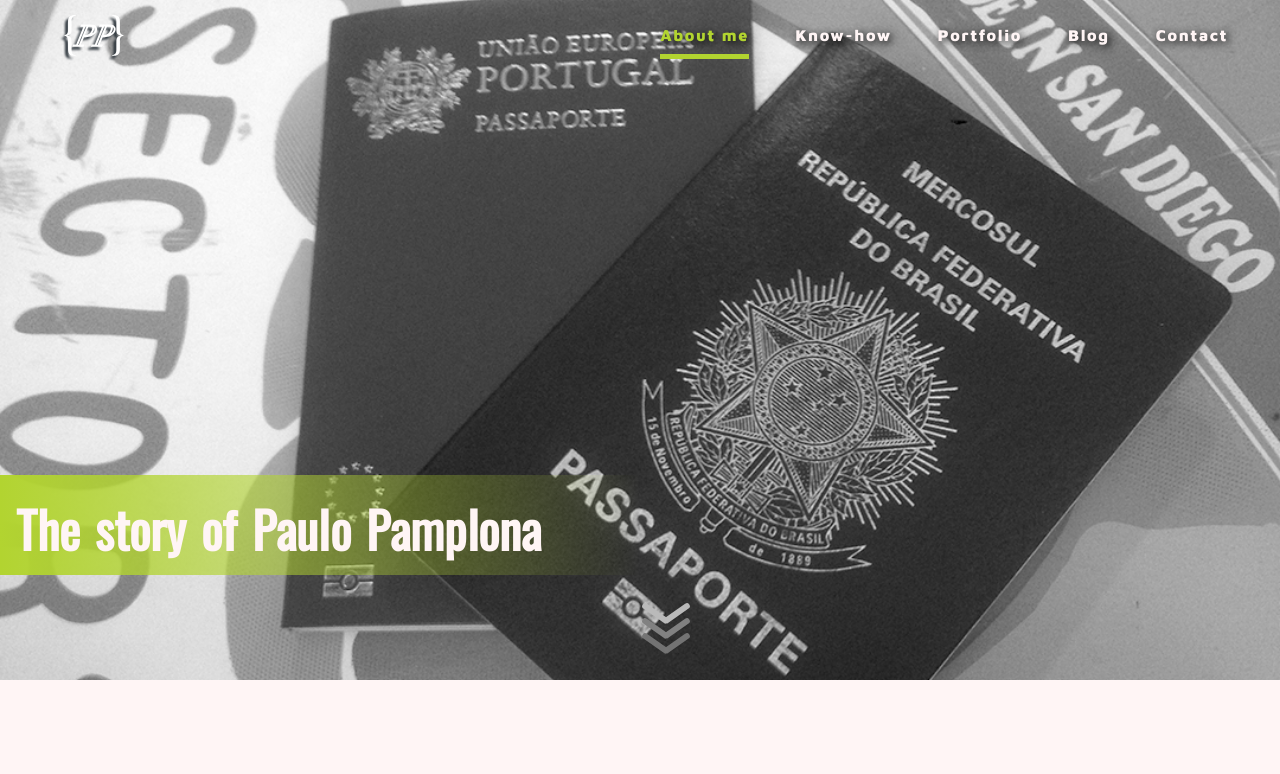
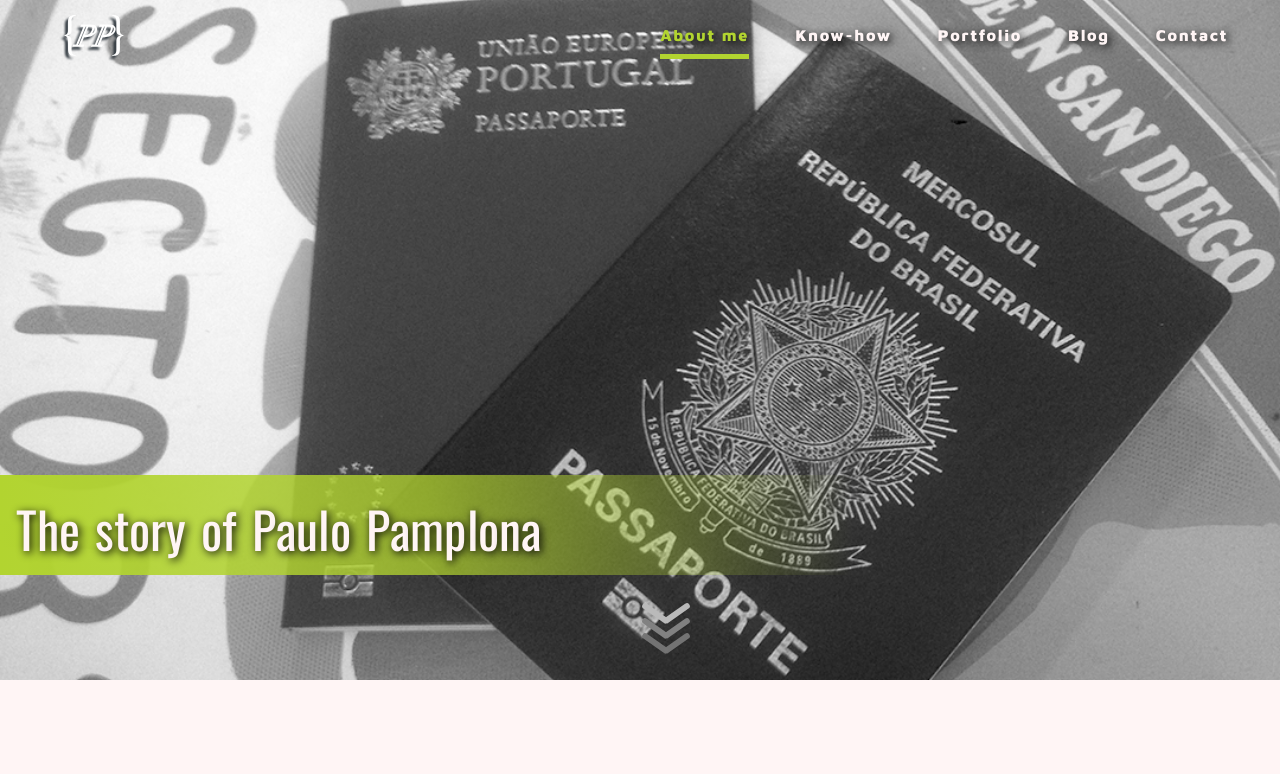
Before and after one commit to pamplonapaulo/portfolio, a PHP site: page /pages/about.html in a window 1280 px wide. Shown: the top 774 px of the page. Run offline with PHP 8.4, Linux system fonts and the light colour scheme; some web fonts are replaced.

Commit message:
more improvements

```diff
--- a/css/style.css
+++ b/css/style.css
@@ -275,7 +275,7 @@ Header Components
   text-align: center;
   transform: translate(0%, -50%); }
   .headerSection .headerWrap {
-    background: linear-gradient(to right, #b2d430, transparent, transparent);
+    background: linear-gradient(to right, #b2d430, rgba(178, 212, 48, 0.75), transparent, transparent);
     position: absolute;
     height: 100px;
     width: 100%;
@@ -368,13 +368,13 @@ div.main-content.container-lg {
 h6 {
   position: relative;
   text-align: left;
-  font-weight: 800;
   z-index: 999;
   margin-left: 16px;
   display: block;
   font-size: 3rem;
   font-family: 'Oswald', sans-serif;
-  color: #FFF5F5; }
+  color: #FFF5F5;
+  text-shadow: 2px 2px 8px #000; }
   @media only screen and (min-width: 768px) {
     h6 {
       font-size: 4rem; } }
@@ -512,16 +512,24 @@ Responsive Top Menu
   width: 100%;
   height: 100%;
   font-weight: 800;
-  background-color: rgba(44, 52, 59, 0.9); }
+  background-color: rgba(44, 52, 59, 0.9);
+  display: table; }
+  @media only screen and (min-width: 1170px) {
+    .menu {
+      display: block; } }
   .menu > ul {
-    display: block;
-    text-align: center; }
-  .menu > ul {
+    display: table-cell;
+    vertical-align: middle;
+    text-align: center;
     margin-top: 40px;
     text-shadow: 2px 2px 8px #2C343B; }
+    @media only screen and (min-width: 768px) {
+      .menu > ul {
+        margin-top: 70px; } }
     @media only screen and (min-width: 1170px) {
       .menu > ul {
-        margin-top: 0; } }
+        margin-top: 0;
+        display: block; } }
   .menu li {
     line-height: 2.25em;
     font-size: 2em;
--- a/scss/style.scss
+++ b/scss/style.scss
@@ -218,13 +218,12 @@ Header Components
     position: absolute;
     top:25px;
     width: 100%;
-    //height: $header-S;
     color:#fff;
     text-align: center;
     transform: translate(0%,-50%);
 
     .headerWrap {
-        background: linear-gradient(to right, rgba($color-green, 1), transparent, transparent);
+        background: linear-gradient(to right, rgba($color-green, 1), rgba($color-green, .75), transparent, transparent);
         position: absolute;
         height: 100px;
         width: 100%;
@@ -305,6 +304,7 @@ Main Content
 		color: darken($color-black, 1);
 		margin: .8em 16px;
         font-weight: 800;
+
     }
 
 	p {
@@ -340,22 +340,18 @@ div.main-content.container-lg {
     }
 }
 
+
 h6 {
     position: relative;
-    //font-family: $font-3;
-    //font-size: 4rem;
     text-align: left;
-    font-weight: 800;
     z-index: 999;
     margin-left: 16px;
-
-
-
-
 	display: block;
     font-size: 3rem;
     font-family: 'Oswald', sans-serif;
     color: $color-white;
+    text-shadow: 2px 2px 8px #000;
+
 
     @include MQ(M) {
         font-size: 4rem;
@@ -507,19 +503,28 @@ Responsive Top Menu
     height: 100%;
     font-weight: 800;
     background-color: rgba($color-black, .9);
+    display: table;
 
-    > ul {
+    @include MQ(L) {
         display: block;
-        text-align: center;
     }
 
     > ul {
+        //display: block;
+        display: table-cell;
+        vertical-align: middle;
+
+        text-align: center;
         margin-top: 40px;
         text-shadow: 2px 2px 8px $color-black;
 
+        @include MQ(M) {
+            margin-top: 70px;
+        }
 
         @include MQ(L) {
-        margin-top: 0;
+            margin-top: 0;
+            display: block;
         }
 
     }
@@ -538,6 +543,7 @@ Responsive Top Menu
 
         }
     }
+
 
     li:hover {
         background: $color-green;
```
Also changed, not shown: scss/style.css (+175 -166 lines), 2 other files.
